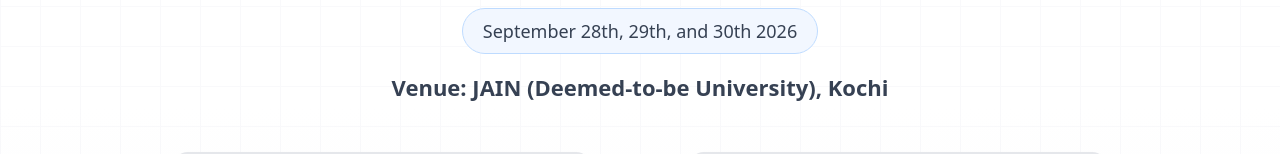
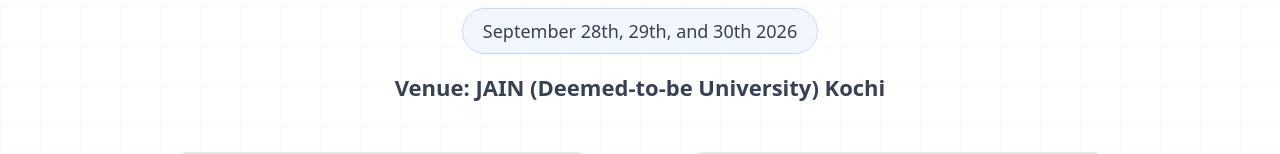
Before and after one commit to mnihadc/DesignProJain, a React (Vite) app in the folder Client/: page / in a window 1280 px wide. Shown: the part 313-467 px from the top of the page. Built offline with nearby package versions, Linux system fonts and the light colour scheme.

Commit message:
Fix venue formatting in Hero component

```diff
--- a/Client/src/components/Hero.tsx
+++ b/Client/src/components/Hero.tsx
@@ -36,7 +36,7 @@ const Hero = () => {
         </div>
         {/* Venue */}
         <p className="text-base text-gray-700 font-bold mt-2 sm:text-lg sm:mt-3 md:text-[20px] lg:text-[22px] md:mt-4">
-          Venue: JAIN (Deemed-to-be University), Kochi
+          Venue: JAIN (Deemed-to-be University) Kochi
         </p>
         <div className="relative mt-6 mb-4 sm:mt-8 sm:mb-6 md:mt-10 md:mb-8 lg:mt-12">
           <div className="hidden sm:block absolute top-1/2 left-0 right-0 h-px bg-gradient-to-r from-transparent via-gray-300/50 to-transparent -translate-y-1/2" />
```
